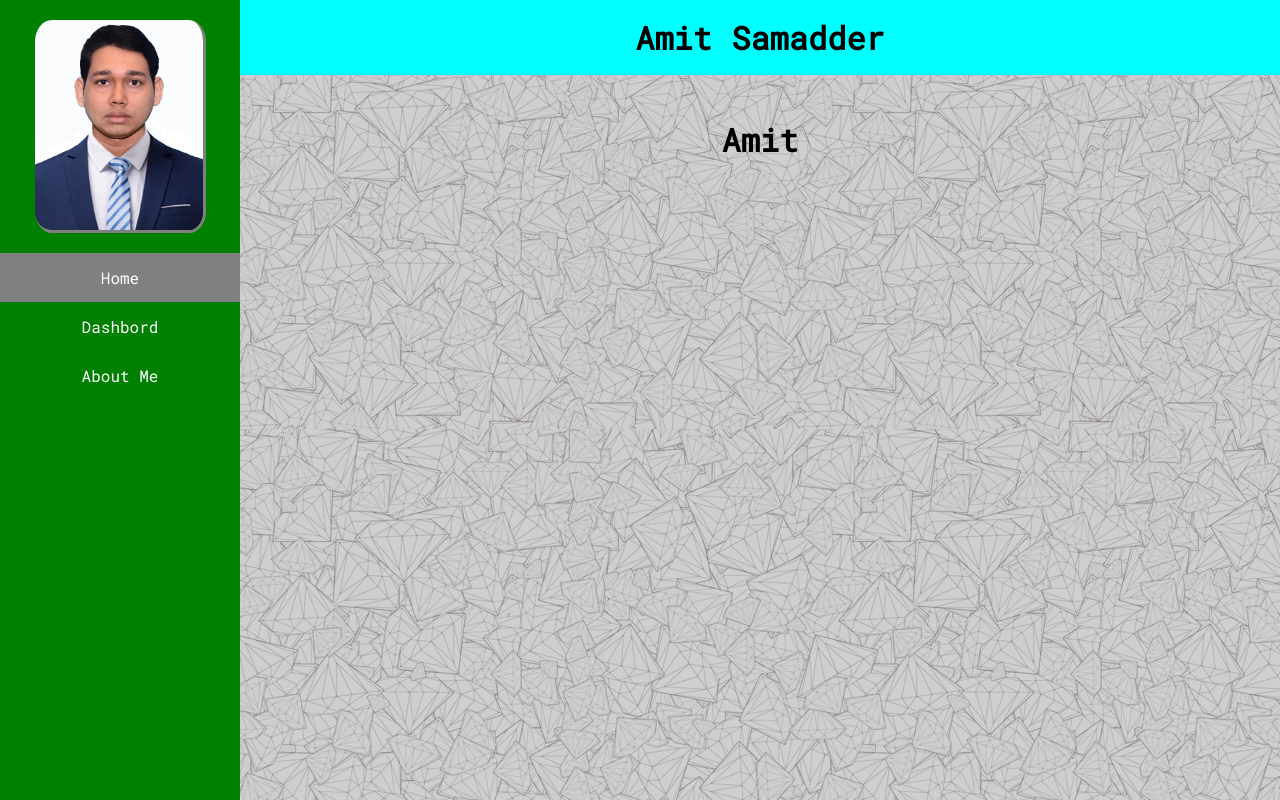
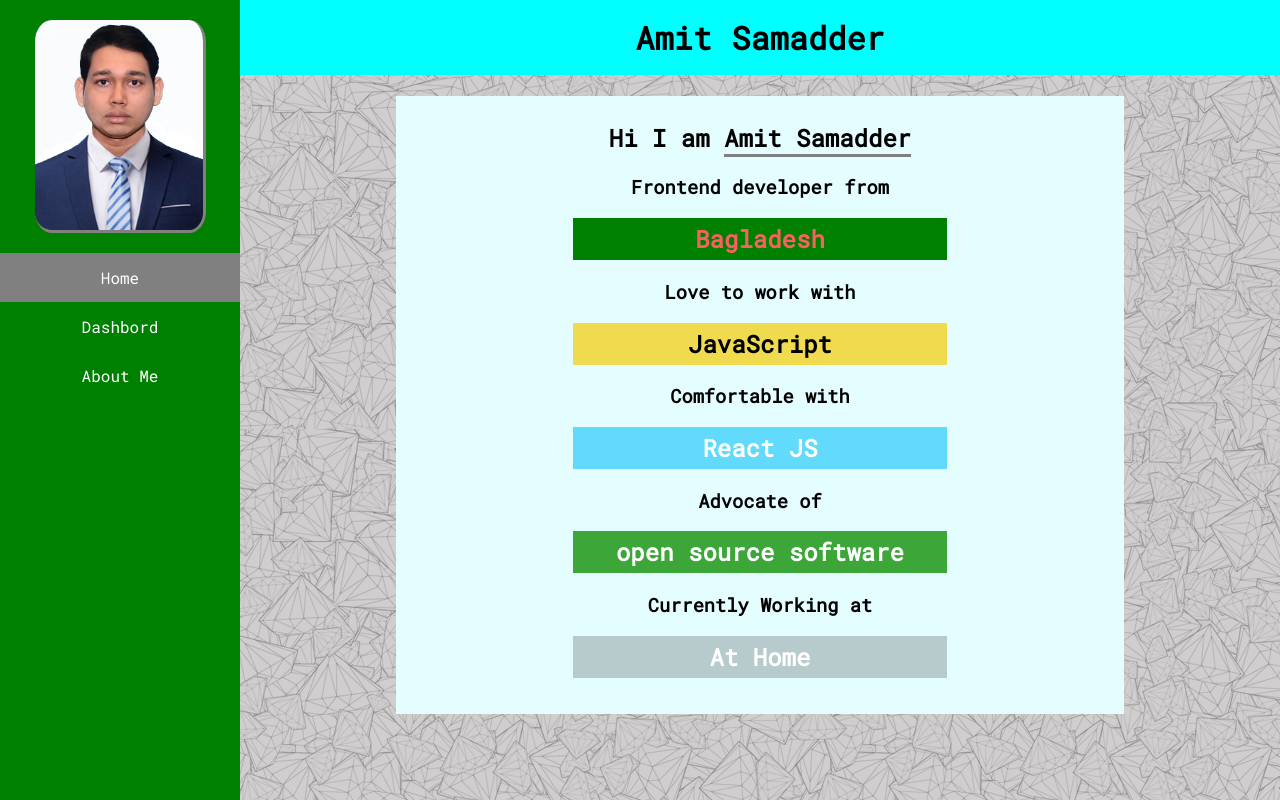
Before and after one commit to amiamitswe/my-profile, a React (Create React App) app: page / in a window 1280 px wide. Built offline with nearby package versions, Linux system fonts and the light colour scheme.

Commit message:
update home js and home.module.js

```diff
--- a/src/Styles/Home.module.css
+++ b/src/Styles/Home.module.css
@@ -1,5 +1,54 @@
 .home {
     margin-left: 240px;
-    background-attachment: fixed;
-    overflow: hidden;
 }
+
+.home__content {
+    background-color: rgb(228, 254, 255);
+    width: 70%;
+    margin: 0 auto;
+}
+#home__firstchild {
+    padding-top: 26px;
+}
+#myName {
+    border-bottom: 3px solid gray;
+    transition: background-color 0.2s, color 0.2s;
+}
+
+#myName:hover {
+    background-color: gray;
+    color: white;
+}
+.home__subcontent2 {
+    background-color: olivedrab;
+    width: 50%;
+    margin: 0 auto;
+    padding: 5px;
+    color: white;
+}
+
+#home__lastChild {
+    padding-bottom: 36px;
+}
+
+#bangladesh {
+    color: rgb(250, 96, 96);
+    background-color: green;
+}
+
+#javascript {
+    background-color: rgb(240, 219, 79);
+    color: black;
+}
+
+#reactjs{
+    background-color: rgb(97, 218, 251);
+}
+
+#openSource{
+    background-color: rgb(61, 166, 57);
+}
+
+#currentWork {
+    background-color: rgba(0, 0, 0, 0.2);
+}
--- a/src/components/Home.js
+++ b/src/components/Home.js
@@ -4,7 +4,29 @@ import styles from '../Styles/Home.module.css';
 const home = () => {
     return(
         <div className ={styles.home}>
-           <h1>Amit</h1>
+           <div className={styles.home__content}>
+           <h2 id={styles.home__firstchild}>Hi I am <span id={styles.myName}>Amit Samadder</span></h2>
+               <div>
+                   <h3 >Frontend developer from</h3>
+                   <h2 className={styles.home__subcontent2} id={styles.bangladesh}>Bagladesh</h2>
+               </div>
+               <div>
+                   <h3>Love to work with</h3>
+                   <h2 className={styles.home__subcontent2} id ={styles.javascript}>JavaScript</h2>
+               </div>
+               <div>
+                   <h3>Comfortable with</h3>
+                   <h2 className={styles.home__subcontent2} id={styles.reactjs}>React JS</h2>
+               </div>
+               <div>
+                   <h3>Advocate of</h3>
+                   <h2 className={styles.home__subcontent2} id={styles.openSource}>open source software</h2>
+               </div>
+               <div id={styles.home__lastChild}>
+                   <h3>Currently Working at</h3>
+                   <h2 className={styles.home__subcontent2} id={styles.currentWork}>At Home</h2>
+               </div>
+           </div>
         </div>
     );
 }
```
